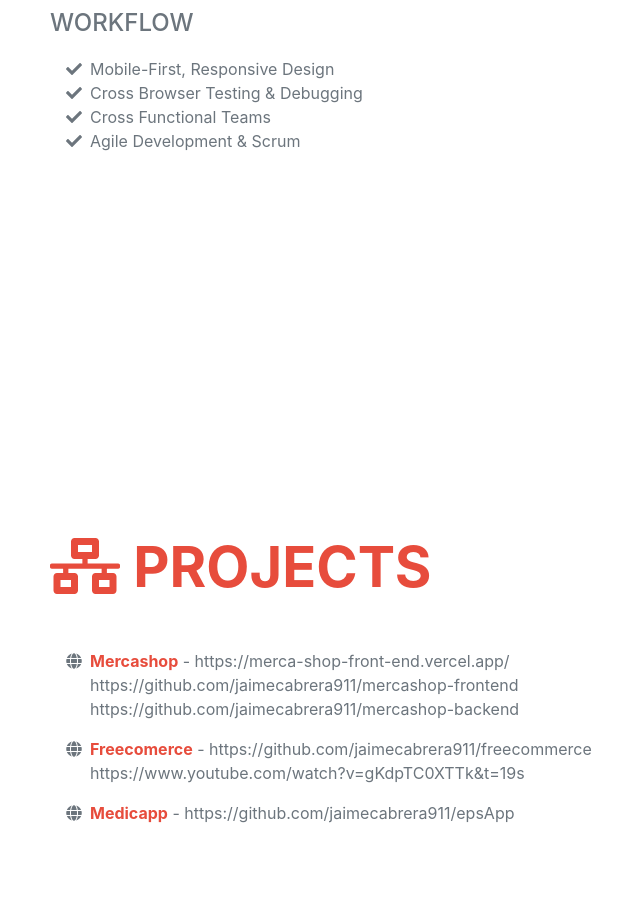
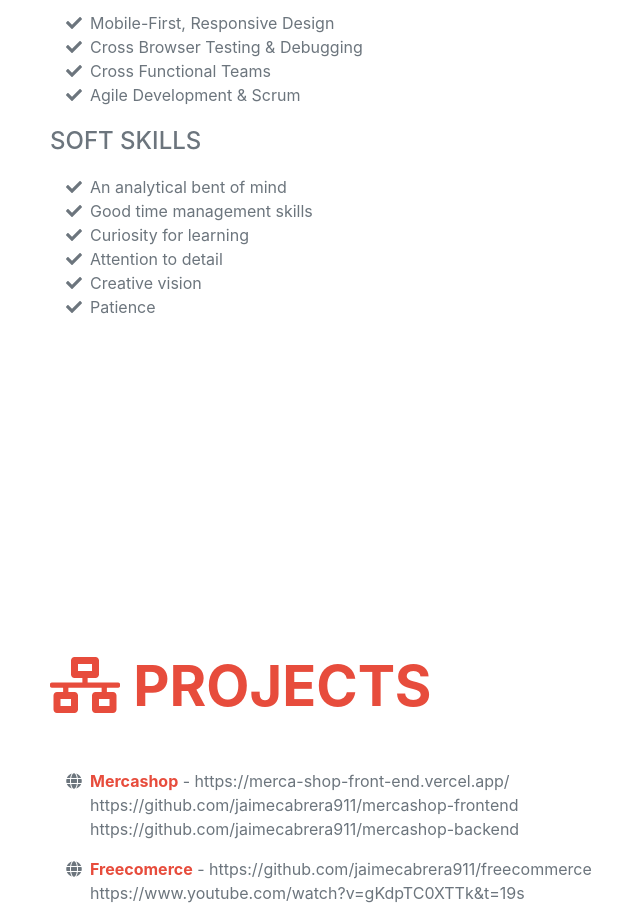
Before and after one commit to jaimecabrera911/dev-resume, a plain HTML site: page index.html in a window 1280 px wide. Shown: the part 5780-6703 px from the top of the page, without its empty margins (270-910 px from the left). Drawn offline with nearby package versions, Linux system fonts and the light colour scheme; files whose address does not match are found by name; a web font is replaced by a local one.

Commit message:
CV and Skills

```diff
--- a/index.html
+++ b/index.html
@@ -72,7 +72,7 @@
                 </li>
                 <li class="nav-item">
                     <a class="nav-link js-scroll-trigger"
-                        href="https://drive.google.com/file/d/1WMRDIbkd84Mf1r7BTGePN1alxQhHKSln/view?usp=sharing"
+                        href="https://drive.google.com/file/d/1wWP_bvT5Ydw9AfmQnabbYXX9MQ-8ogyP/view?usp=sharing"
                         target="_blank">
                         <i class="far fa-file-pdf"></i> Download
                     </a>
@@ -427,9 +427,36 @@
                     Agile Development & Scrum
                 </li>
             </ul>
+
+            <div class="subheading mb-3 mt-3">Soft Skills</div>
+            <ul class="fa-ul mb-0">
+                <li>
+                    <span class="fa-li"><i class="fas fa-check"></i></span>
+                    An analytical bent of mind
+                </li>
+                <li>
+                    <span class="fa-li"><i class="fas fa-check"></i></span>
+                    Good time management skills
+                </li>
+                <li>
+                    <span class="fa-li"><i class="fas fa-check"></i></span>
+                    Curiosity for learning
+                </li>
+                <li>
+                    <span class="fa-li"><i class="fas fa-check"></i></span>
+                    Attention to detail
+                </li>
+                <li>
+                    <span class="fa-li"><i class="fas fa-check"></i></span>
+                    Creative vision
+                </li>
+                <li>
+                    <span class="fa-li"><i class="fas fa-check"></i></span>
+                    Patience
+                </li>
+            </ul>
         </div>
     </section>
-
     <section class="resume-section animation" id="projects">
         <div class="resume-section-content">
             <h2 class="mb-5" id="title"><i class="fas fa-network-wired"></i> Projects</h2>
```
